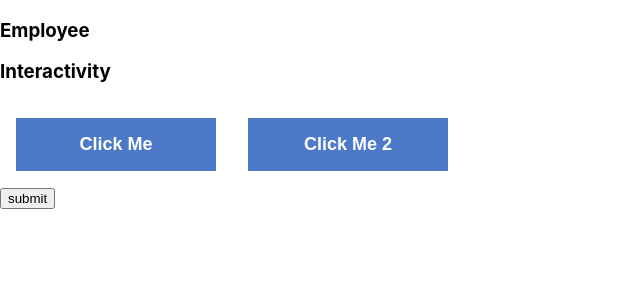
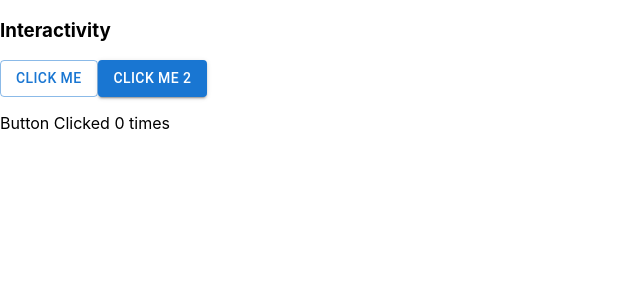
Before and after one commit to praveen-crypto/react-class, a React (Create React App) app: page / in a window 1280 px wide. Shown: the top 300 px of the page, without its empty margins (0-640 px from the left). Built offline with nearby package versions, Linux system fonts and the light colour scheme.

Commit message:
material ui and state management

```diff
--- a/package.json
+++ b/package.json
@@ -3,6 +3,9 @@
   "version": "0.1.0",
   "private": true,
   "dependencies": {
+    "@emotion/react": "^11.11.3",
+    "@emotion/styled": "^11.11.0",
+    "@mui/material": "^5.15.10",
     "@testing-library/jest-dom": "^5.17.0",
     "@testing-library/react": "^13.4.0",
     "@testing-library/user-event": "^13.5.0",
--- a/src/App.js
+++ b/src/App.js
@@ -1,8 +1,11 @@
 
+import { useState } from 'react';
 import './App.css';
 
-import Button from './components/button/button';
+// import Button from './components/button/button';
 import ConditionalRendering from './components/conditonal_rendering/PackingList';
+
+import Button from '@mui/material/Button';
 
 function App() {
 
@@ -23,31 +26,38 @@ function App() {
     }
   ]
 
+  const [value, setValue] = useState(0);
+
+  function onClick1(e) {
+
+    e.stopPropagation();
+
+    e.preventDefault();
+
+    console.log("Click Me Button Clicked", e);
+
+    setValue( value + 10 );
+
+  }
+
   return (
 
     <div className="App" >
 
-      <h3>
-        {
-          age > 20 & age < 40 ? "Student" : age > 40 ? "Employee" : "Unknown"
-        }
-      </h3>
-
-      {/* Conditional Rendering */}
-      {/* <h3>Conditional Rendering</h3>
-      <ConditionalRendering data={packingList} /> */}
-
       <div onClick={parentOnClick}>
         <h3>Interactivity</h3>
-        <Button name="Click Me" onClick={onClick1} />
 
-        <Button name="Click Me 2" onClick={onClick2} />
+        <Button variant="outlined" onClick={onClick1} >Click Me</Button>
+        <Button variant="contained" onClick={onClick2}>Click Me 2</Button>
       </div>
 
-      <form>
+      <p>
+        Button Clicked {value} times
+      </p>
 
-        <button type='submit' onClick={onClick1} >submit</button>
-      </form>
+      <div>
+
+      </div>
 
     </div>
 
@@ -61,17 +71,7 @@ function parentOnClick(e) {
 
 }
 
-function onClick1(e) {
 
-  e.stopPropagation();
-
-  e.preventDefault();
-
-  console.log("Click Me Button Clicked", e);
-
-  // alert("Button 1 clicked!!");
-
-}
 
 function onClick2() {
 
--- a/src/components/button/button.jsx
+++ b/src/components/button/button.jsx
@@ -4,8 +4,6 @@ import './button.css';
 
 
 function Button(props) {
-
-
 
     return (
         <>
```
Also changed, not shown: 1 other file (tests, documents, lock files or other folders).
